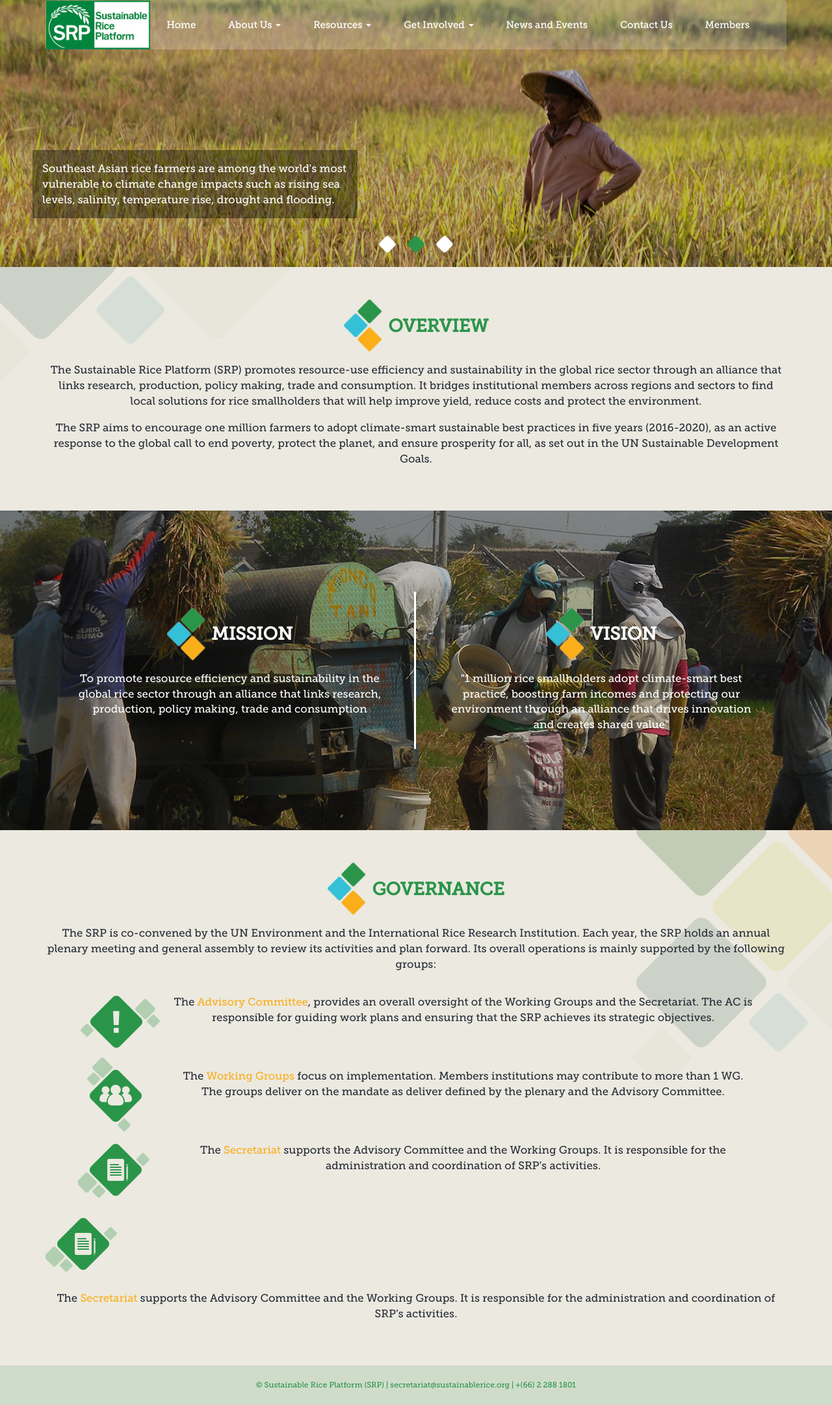
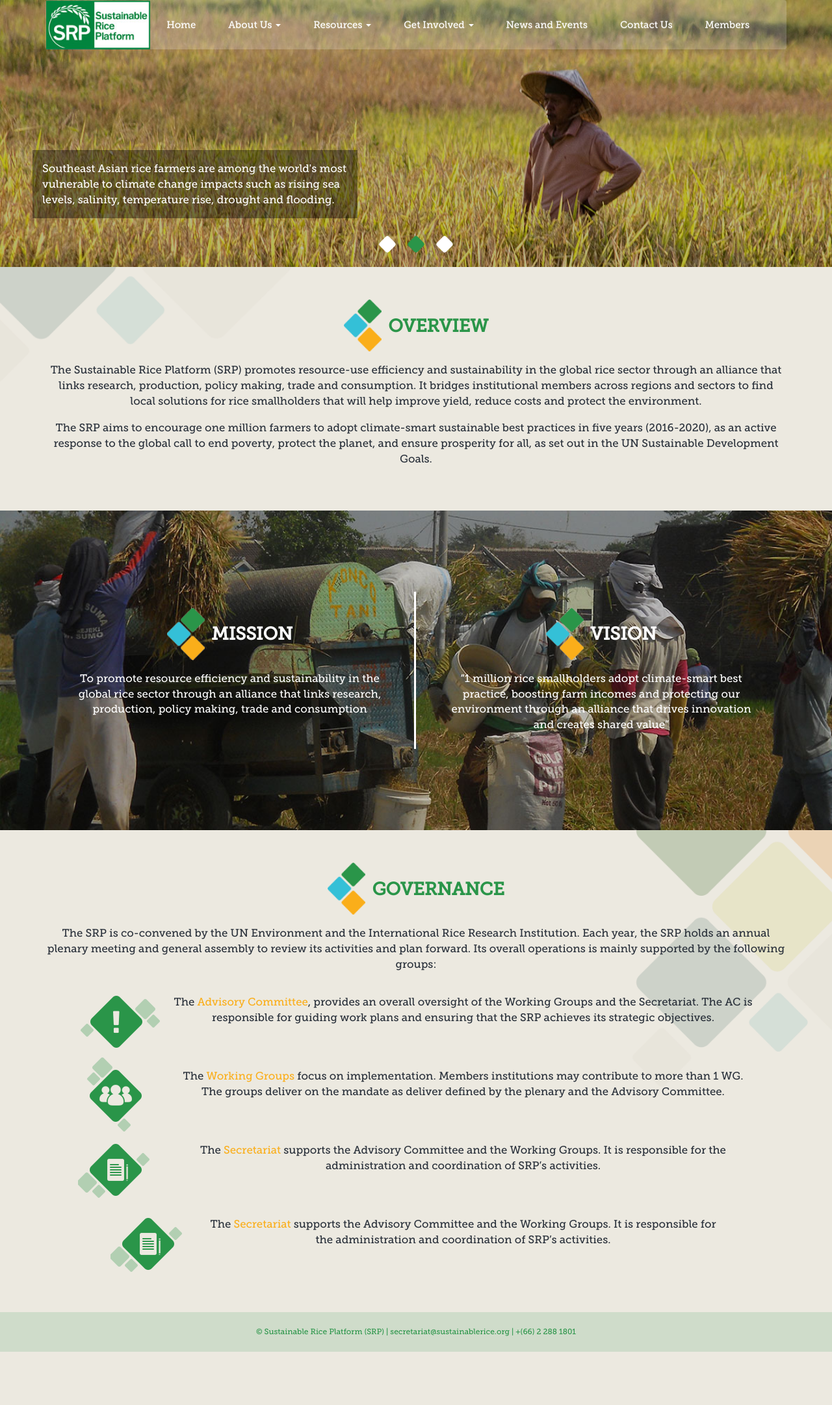
Before and after one commit to sustainablericeplatform/sustainablericeplatform.github.io, a Jekyll site: the page built from About-Us/index.html, in a window 1280 px wide. Shown: the whole page at 65% size. Built offline with Jekyll 4.4.1, drawn with Linux system fonts in a browser that asks for light colours; after the commit the page ends 2081 px from its top, so only the background shows below that.

Commit message:
Update index.html

```diff
--- a/About-Us/index.html
+++ b/About-Us/index.html
@@ -59,7 +59,7 @@
                 <img src="/assets/images/governance-icon-3.png" alt="" class="icon">
                 <p>The <span class="yellow">Secretariat</span> supports the Advisory Committee and the Working Groups. It is responsible for the administration and coordination of SRP’s activities.</p>
             </div>
-        </div>
+        <div class="governance-details-wrap">
         <div class="governance-details-item clearfix">
                 <img src="/assets/images/governance-icon-3.png" alt="" class="icon">
                 <p>The <span class="yellow">Secretariat</span> supports the Advisory Committee and the Working Groups. It is responsible for the administration and coordination of SRP’s activities.</p>
```
